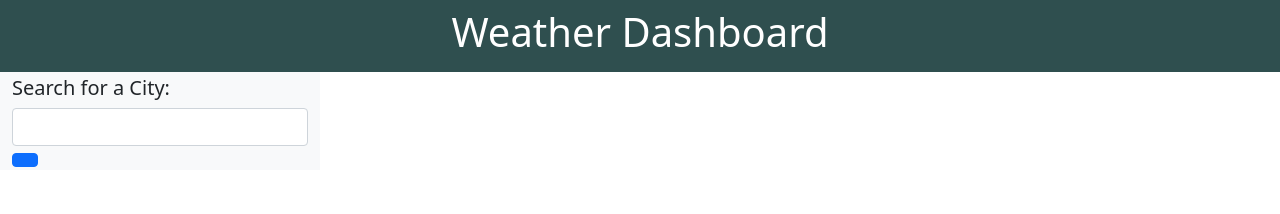
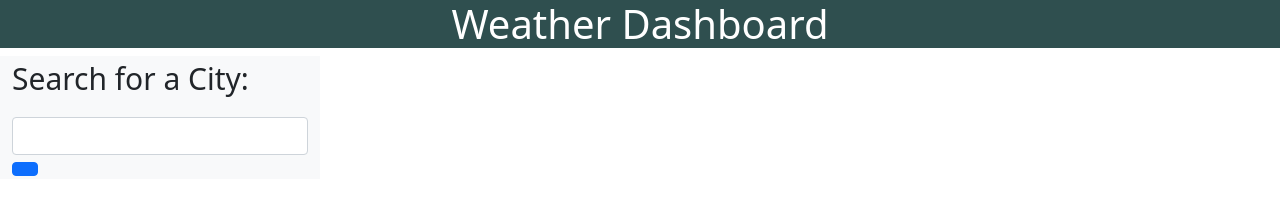
Before and after one commit to william-appleton/weather-dashboard, a plain HTML site: page index.html in a window 1280 px wide. Drawn offline with nearby package versions, Linux system fonts and the light colour scheme.

Commit message:
added header styling

```diff
--- a/index.html
+++ b/index.html
@@ -12,22 +12,20 @@
 </head>
 
 <body>
-    <header class="container-fluid p-2 headerCenter headerBackground headerFontColor">
+    <header class="headerCenter headerBackground headerFontColor container-fluid">
         <h1>Weather Dashboard</h1>
     </header>
 
     <div class="container-fluid">
         <div class="row">
-        <aside class="col-lg-3 bg-light">
-        <h5 class="mt-1">Search for a City:</h5>
+            <div class="col-lg-3 bg-light">
+                <p class="searchSize">Search for a City:</p>
                 <div class="form-inline form-group">
                     <input class="form-control" type="text" id="search-value" />
                     <button class="btn btn-primary" id="search-button"> <i class="fa fa-search"></i> </button>
                 </div>
-
                 <ul class="list-group history"></ul>
-        </aside>
-
+            </div>
             <div class="col-lg-9">
                 <div id="today" class="mt-3"></div>
                 <div id="forecast" class="mt-3"></div>
--- a/style.css
+++ b/style.css
@@ -9,3 +9,7 @@
 .headerFontColor {
     color: white;
 }
+
+.searchSize {
+    font-size: 30px;
+}
```
Lines whose indentation alone changed are shown as unchanged.
